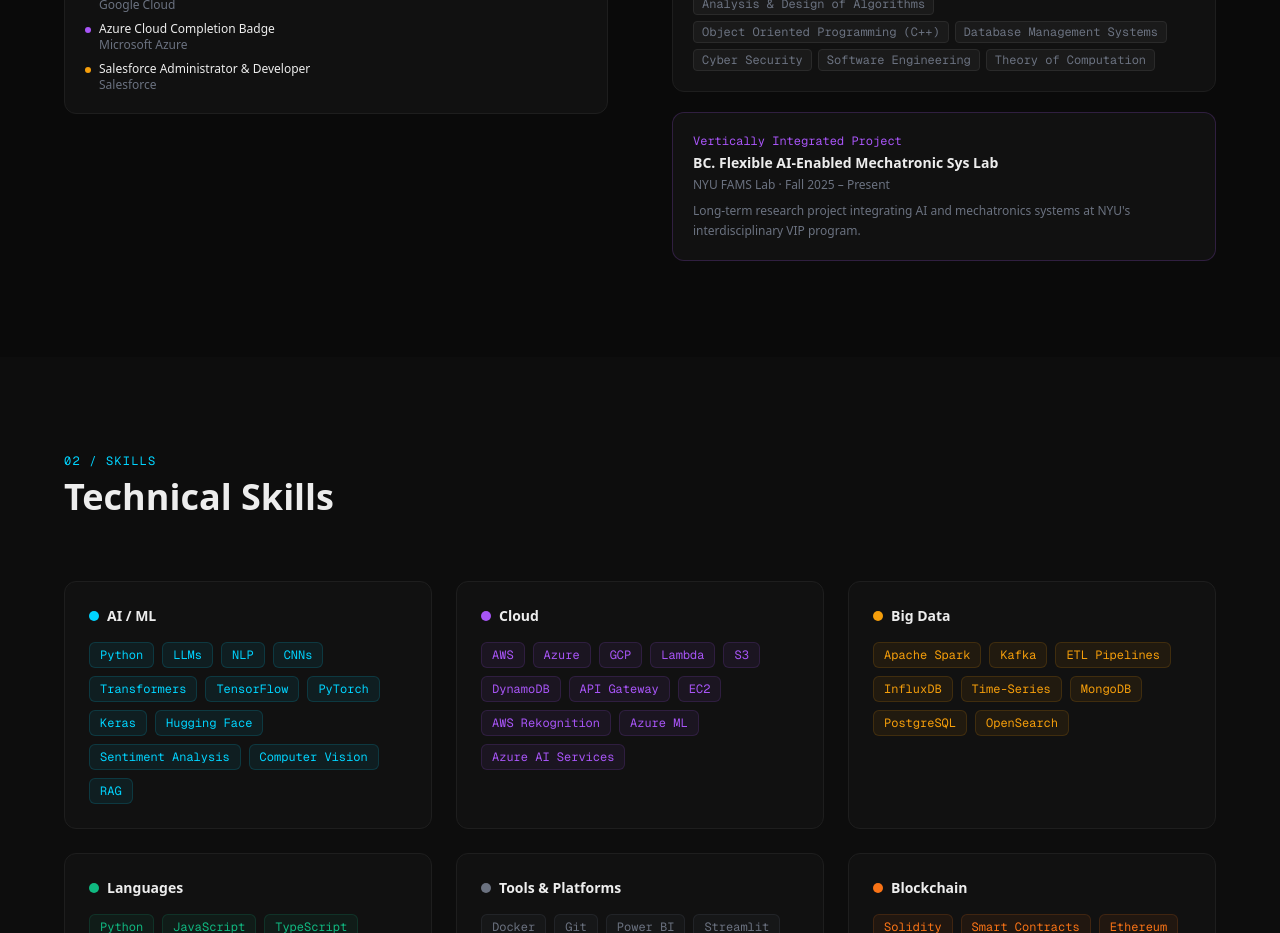
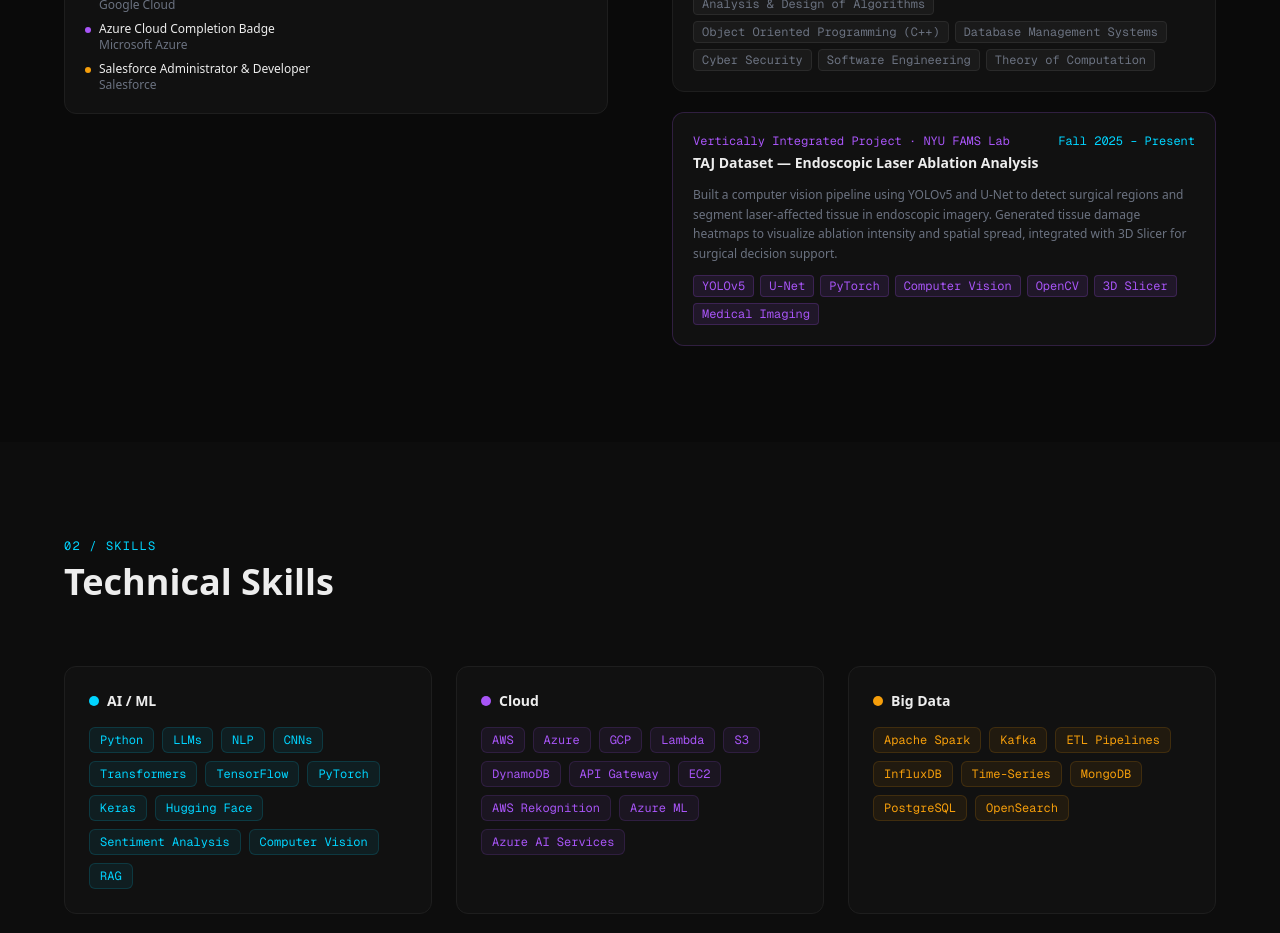
Before and after one commit to Namantyagi2727/portfolio, a Next.js app: page / in a window 1280 px wide. Shown: the part 1680-2613 px from the top of the page. Built offline with nearby package versions, Linux system fonts and the light colour scheme.

Commit message:
Add full VIP project details — TAJ endoscopic laser ablation
Co-Authored-By: Claude Sonnet 4.6 <noreply@anthropic.com>

```diff
--- a/src/components/About.tsx
+++ b/src/components/About.tsx
@@ -126,12 +126,24 @@ export default function About() {
 
               {/* VIP Project callout */}
               <div className="bg-[#111111] border border-[#a855f7]/20 rounded-xl p-5">
-                <p className="text-xs font-mono text-[#a855f7] mb-1">Vertically Integrated Project</p>
-                <p className="text-sm font-semibold text-[#ededed]">BC. Flexible AI-Enabled Mechatronic Sys Lab</p>
-                <p className="text-xs text-[#6b7280] mt-1">NYU FAMS Lab · Fall 2025 – Present</p>
-                <p className="text-xs text-[#6b7280] mt-2 leading-relaxed">
-                  Long-term research project integrating AI and mechatronics systems at NYU's interdisciplinary VIP program.
+                <div className="flex items-start justify-between gap-4 mb-3">
+                  <div>
+                    <p className="text-xs font-mono text-[#a855f7] mb-1">Vertically Integrated Project · NYU FAMS Lab</p>
+                    <p className="text-sm font-semibold text-[#ededed]">TAJ Dataset — Endoscopic Laser Ablation Analysis</p>
+                  </div>
+                  <p className="text-xs font-mono text-[#00d4ff] flex-shrink-0">Fall 2025 – Present</p>
+                </div>
+                <p className="text-xs text-[#6b7280] leading-relaxed mb-3">
+                  Built a computer vision pipeline using YOLOv5 and U-Net to detect surgical regions and segment laser-affected tissue in endoscopic imagery. Generated tissue damage heatmaps to visualize ablation intensity and spatial spread, integrated with 3D Slicer for surgical decision support.
                 </p>
+                <div className="flex flex-wrap gap-1.5">
+                  {["YOLOv5", "U-Net", "PyTorch", "Computer Vision", "OpenCV", "3D Slicer", "Medical Imaging"].map((tag) => (
+                    <span key={tag} className="text-xs px-2 py-0.5 rounded font-mono"
+                      style={{ background: "rgba(168,85,247,0.1)", color: "#a855f7", border: "1px solid rgba(168,85,247,0.2)" }}>
+                      {tag}
+                    </span>
+                  ))}
+                </div>
               </div>
             </div>
           </div>
```
